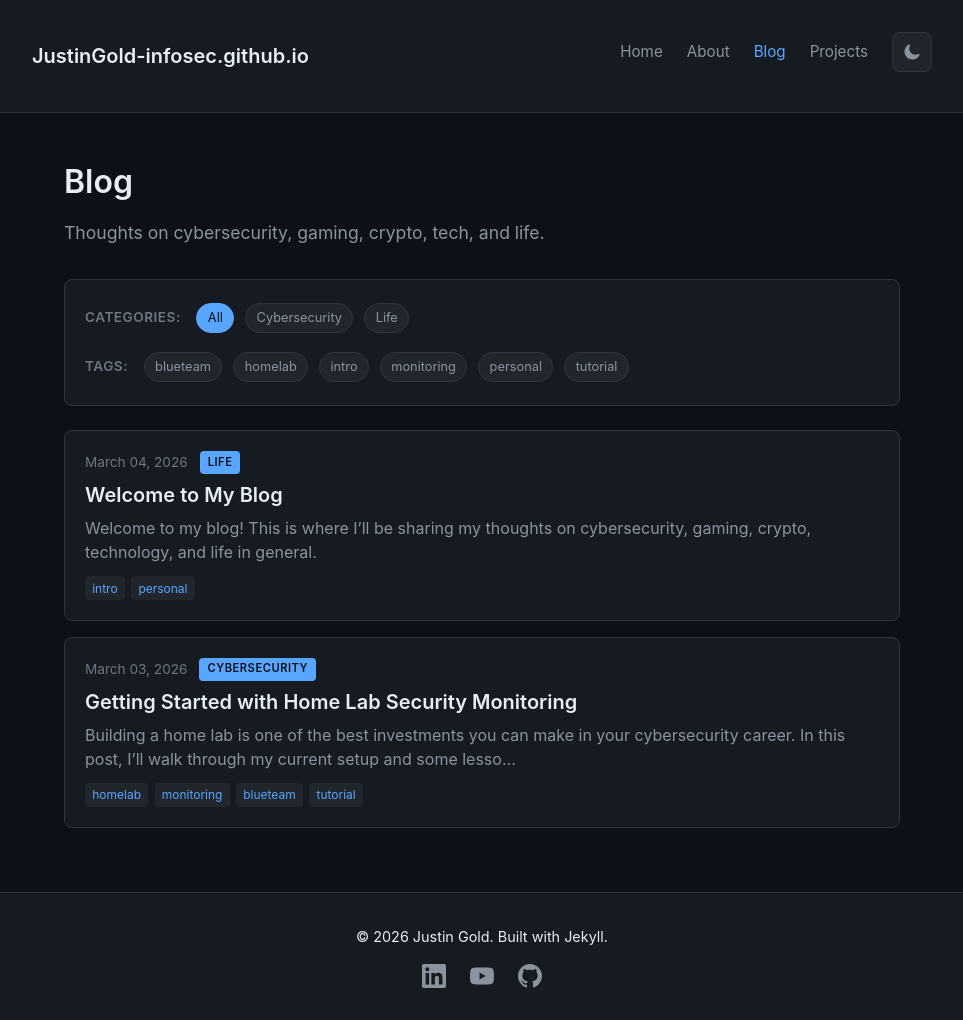
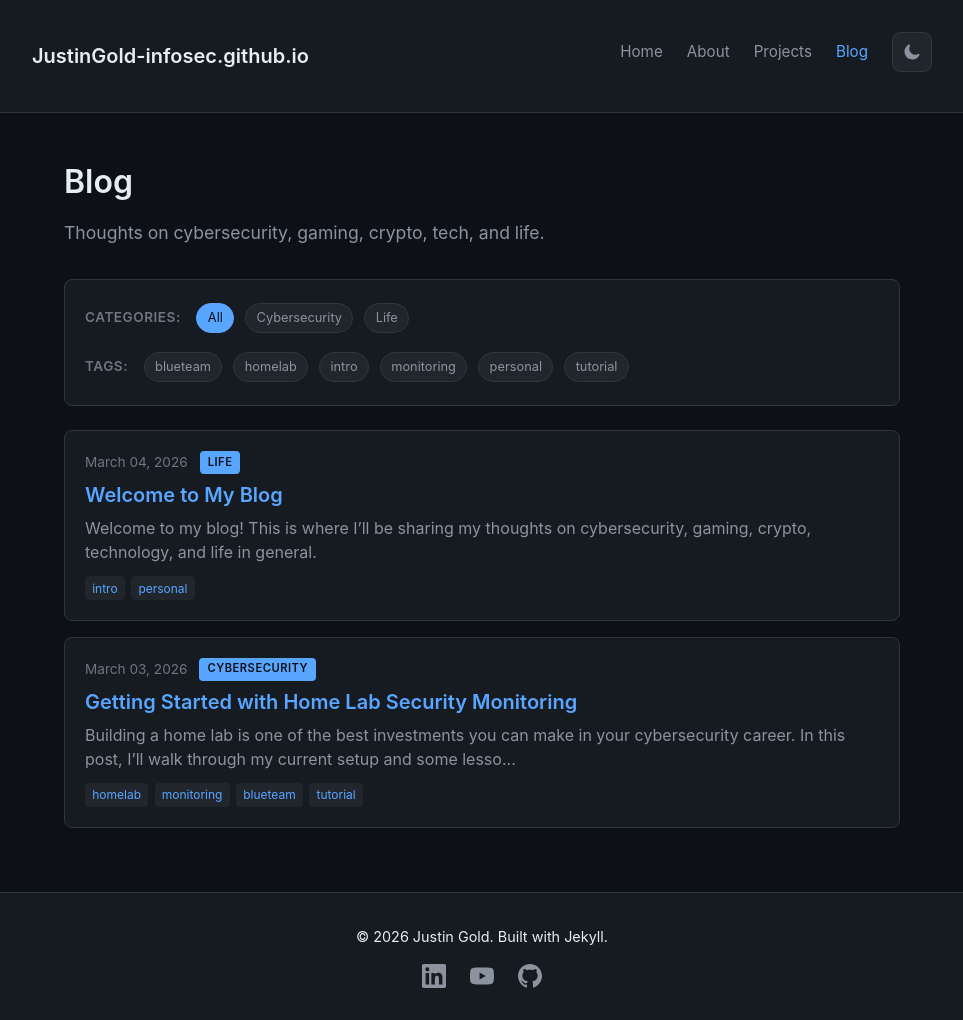
Before and after one commit to JustinGold-infosec/JustinGold-infosec.github.io, a Jekyll site: the page built from blog.md, in a window 1280 px wide and 1020 px high. Shown: the whole window, without its empty margins (158-1121 px from the left). Built offline with Jekyll 4.4.1, drawn with Linux system fonts in a browser that asks for light colours.

Commit message:
Enhance post-card styles and update navigation links

```diff
--- a/_layouts/default.html
+++ b/_layouts/default.html
@@ -427,17 +427,32 @@
     }
 
     .post-card {
+      display: block;
       padding: 1.25rem;
       margin-bottom: 1rem;
       background: var(--bg-secondary);
       border: 1px solid var(--border);
       border-radius: 8px;
-      transition: border-color var(--transition-speed), transform var(--transition-speed);
+      transition: border-color var(--transition-speed), transform var(--transition-speed), box-shadow var(--transition-speed);
+      text-decoration: none;
+      color: inherit;
+      cursor: pointer;
     }
 
     .post-card:hover {
       border-color: var(--accent);
       transform: translateY(-2px);
+      text-decoration: none;
+      box-shadow: 0 4px 12px var(--shadow);
+    }
+
+    .post-card h2 {
+      color: var(--text-primary);
+      transition: color var(--transition-speed);
+    }
+
+    .post-card:hover h2 {
+      color: var(--accent);
     }
 
     .post-meta {
@@ -468,16 +483,11 @@
       padding: 0;
       border: none;
       font-size: 1.25rem;
+      color: var(--text-primary);
     }
 
-    .post-card h2 a {
-      color: var(--text-primary);
-      text-decoration: none;
-    }
-
-    .post-card h2 a:hover {
+    .post-card:hover h2 {
       color: var(--accent);
-      text-decoration: none;
     }
 
     .post-excerpt {
@@ -549,8 +559,8 @@
       <ul class="nav-links">
         <li><a href="{{ '/' | relative_url }}" {% if page.url == '/' %}class="active"{% endif %}>Home</a></li>
         <li><a href="{{ '/about/' | relative_url }}" {% if page.url == '/about/' %}class="active"{% endif %}>About</a></li>
-        <li><a href="{{ '/blog/' | relative_url }}" {% if page.url == '/blog/' %}class="active"{% endif %}>Blog</a></li>
         <li><a href="{{ '/projects/' | relative_url }}" {% if page.url == '/projects/' %}class="active"{% endif %}>Projects</a></li>
+        <li><a href="{{ '/blog/' | relative_url }}" {% if page.url contains '/blog' %}class="active"{% endif %}>Blog</a></li>
         <li>
           <button class="theme-toggle" id="theme-toggle" aria-label="Toggle dark/light mode">
             <svg class="sun-icon" viewBox="0 0 24 24" xmlns="http://www.w3.org/2000/svg">
```
